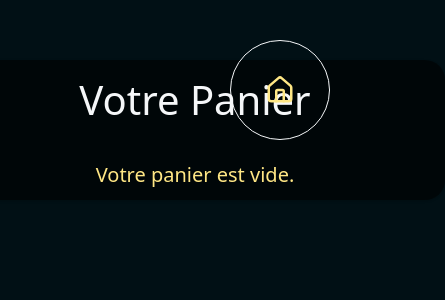
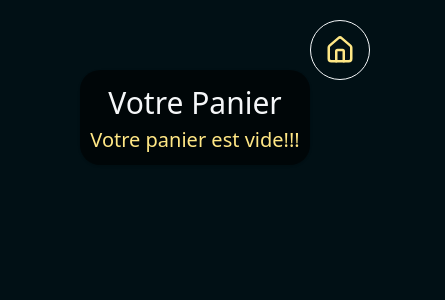
Before and after one commit to ferry237/SonecoFastFood, a Next.js app: page /cart in a window 390 px wide. Shown: the top 300 px of the page, 445 px wide, since content can reach past the window. Built offline with nearby package versions, Linux system fonts and the light colour scheme; a web font is replaced by a local one.

Commit message:
Pannier responsive

```diff
--- a/src/app/cart/page.tsx
+++ b/src/app/cart/page.tsx
@@ -14,34 +14,34 @@ const CartPage = () => {
   const router = useRouter();
 
   return (
-    <section className=" w-full h-full bg-[url('/BGIMGMENU.svg')] py-[6rem] flex items-center justify-center p-10">
+    <section className=" w-full h-full bg-[url('/BGIMGMENU.svg')] lg:py-[6rem] py-[7rem] flex items-center justify-center lg:p-10">
         <motion.button
            onClick={() => router.push("/")}
            whileHover={{ scale: 1.05 }}
-           className=" absolute top-0 right-0 w-[10rem] h-[10rem] z-10 flex-col rounded-full
+           className="fixed top-0 right-0 lg:w-[10rem] w-[6rem] lg:h-[10rem] h-[6rem] z-10 flex-col rounded-full
            flex justify-center items-center border-[0.15rem] text-[var(--color-accent)]
            hover:text-[var(--color-secondary)] hover:bg-[var(--color-accent)]/10
             border-solid border-[var(--color-secondary)] hover:border-[var(--color-accent)] cursor-pointer
-            mr-[6rem]
-            mt-[4rem]
+           lg:mr-[6rem]  mr-[2rem]
+            lg:mt-[4rem] mt-[2rem]
             ">
         <House size={40} className="w-[3rem] h-[3rem]"/>
       </motion.button>
-      <div className="flex min-w-[50rem] flex-col justify-center items-center p-[1rem] bg-black/60 rounded-[2rem] shadow-sm">
-             <h1 className="text-[4rem] text-[var(--color-secondary)] ">Votre Panier</h1>
+      <div className="flex lg:min-w-[50rem] flex-col justify-center items-center p-[1rem] bg-black/60 rounded-[2rem] shadow-sm">
+             <h1 className="lg:text-[4rem] text-[3rem] text-[var(--color-secondary)] ">Votre Panier</h1>
 
       {items.length === 0 ? (
-        <p className="text-[var(--color-accent)] text-[2rem] mt-[3rem]">Votre panier est vide.</p>
+        <p className="text-[var(--color-accent)] text-[2rem] lg:mt-[3rem] mt-[rem]">Votre panier est vide!!!</p>
       ) : (
         <div className="w-full flex flex-col rounded-lg p-6 gap-[2rem]">
           <ul className="space-y-3">
             {items.map((item, index) => (
               <li
                 key={index}
-                className="flex justify-between items-center text-[2rem] gap-[3rem] text-[var(--color-secondary)] border-b border-b-[var(--color-accent)] pb-2"
+                className="flex lg:flex-row flex-col justify-between lg:items-center lg:text-[2rem] text-[1.8rem] lg:gap-[3rem] gap-[1rem] text-[var(--color-secondary)] border-b border-b-[var(--color-accent)] pb-2"
               >
                 <span>{item.name}</span>
-                <div className="flex gap-[3rem] items-center">
+                <div className="flex lg:gap-[3rem] justify-between items-center">
                   <p> Qté:<span className="text-[var(--color-accent)]"> {item.quantity}</span></p>
                   <p> Prix: <span className="text-[var(--color-accent)]"> {item.prix*item.quantity}</span> FCFA</p>
                   <button
@@ -55,7 +55,7 @@ const CartPage = () => {
             ))}
           </ul>
 
-          <div className="mt-6 flex justify-between text-[2.5rem] font-bold text-[var(--color-accent)]">
+          <div className="mt-6 flex justify-between lg:text-[2.5rem] text-[1.9rem] font-bold text-[var(--color-accent)]">
             <span>Total :</span>
             <span>{total.toFixed(2)} FCFA</span>
           </div>
--- a/src/components/CustumButton.tsx
+++ b/src/components/CustumButton.tsx
@@ -11,7 +11,7 @@ export  const CustumButton =({text, onClick ,...props}: ButtonProps)=>{
         <Button
         {...props}
         onClick={onClick}
-        className="hover:bg-black/40 border-solid border-[0.1rem] font-semibold border-[var(--color-accent)] rounded-[1.5rem] h-[4.5rem] w-[20rem] text-[1.5rem] font-[Montserrat] text-[var(--color-secondary)]">
+        className="hover:bg-black/40 border-solid border-[0.1rem] font-semibold border-[var(--color-accent)] rounded-[1.5rem] h-[4.5rem] lg:w-[20rem] text-[1.5rem] font-[Montserrat] text-[var(--color-secondary)]">
         {text}
         </Button>
   )
--- a/src/components/Header.tsx
+++ b/src/components/Header.tsx
@@ -30,13 +30,28 @@ const HeaderComponent = () => {
             </CustomLinkComponent>
           ))}
         </nav>
-        <CartSheet/>
-        <button
+        <div className="lg:block hidden">
+           <CartSheet ClassName="flex flex-col w-[6rem] h-[6rem] rounded-full
+         justify-center items-center border-[0.15rem] text-[var(--color-accent)]
+         hover:text-[var(--color-secondary)] hover:bg-[var(--color-accent)]/10
+         border-solid border-[var(--color-secondary)] hover:border-[var(--color-accent)] cursor-pointer"
+         ClassPanier="w-[2rem] h-[2rem]"
+         />
+        </div>
+         <div className="flex justify-center items-center gap-4">
+          <CartSheet ClassName="  lg:hidden flex-col w-[5rem] h-[5rem] rounded-full
+         flex justify-center items-center text-[var(--color-secondary)]
+         "
+         ClassPanier="w-[2.5rem] h-[2.5rem]"
+         />
+          <button
           className="lg:hidden text-[var(--color-accent)]"
           onClick={() => setMobileOpen(!mobileOpen)}
         >
           {mobileOpen ? <X size={28} /> : <Menu size={28} />}
         </button>
+         </div>
+
       </div>
       {mobileOpen && (
         <nav className="lg:hidden bg-[var(--color-primary)]/90 backdrop-blur-md w-full absolute top-full left-0 flex flex-col items-center gap-6 py-6 text-[1.8rem] border-t-[0.05px] border-[var(--color-accent)]">
--- a/src/components/PanierComponent.tsx
+++ b/src/components/PanierComponent.tsx
@@ -4,8 +4,14 @@ import { motion } from "framer-motion";
 import { ShoppingCart } from "lucide-react";
 import { useCartStore } from "@/lib/cartStore";
 
+interface CartSheetProps {
 
-const CartSheet = () => {
+  ClassName?: string;
+  ClassPanier?:string;
+}
+
+
+const CartSheet = ({ClassName, ClassPanier}:CartSheetProps) => {
   const { items } = useCartStore();
   const router = useRouter();
 
@@ -13,13 +19,10 @@ const CartSheet = () => {
     <motion.button
       whileHover={{ scale: 1.05 }}
       onClick={() => router.push("/cart")}
-      className=" flex-col lg:w-[6rem] w-[5rem] h-[6rem] rounded-full
-      flex justify-center items-center border-[0.15rem] text-[var(--color-accent)]
-      hover:text-[var(--color-secondary)] hover:bg-[var(--color-accent)]/10 lg:bg-none bg-black/60
-      border-solid border-[var(--color-secondary)] hover:border-[var(--color-accent)] cursor-pointer"
+      className={ClassName}
     >
       <p className="text-[1.3rem]">{items.length}</p>
-      <ShoppingCart className="w-[2rem] h-[2rem]" />
+      <ShoppingCart className={ClassPanier} />
     </motion.button>
   );
 };
```
